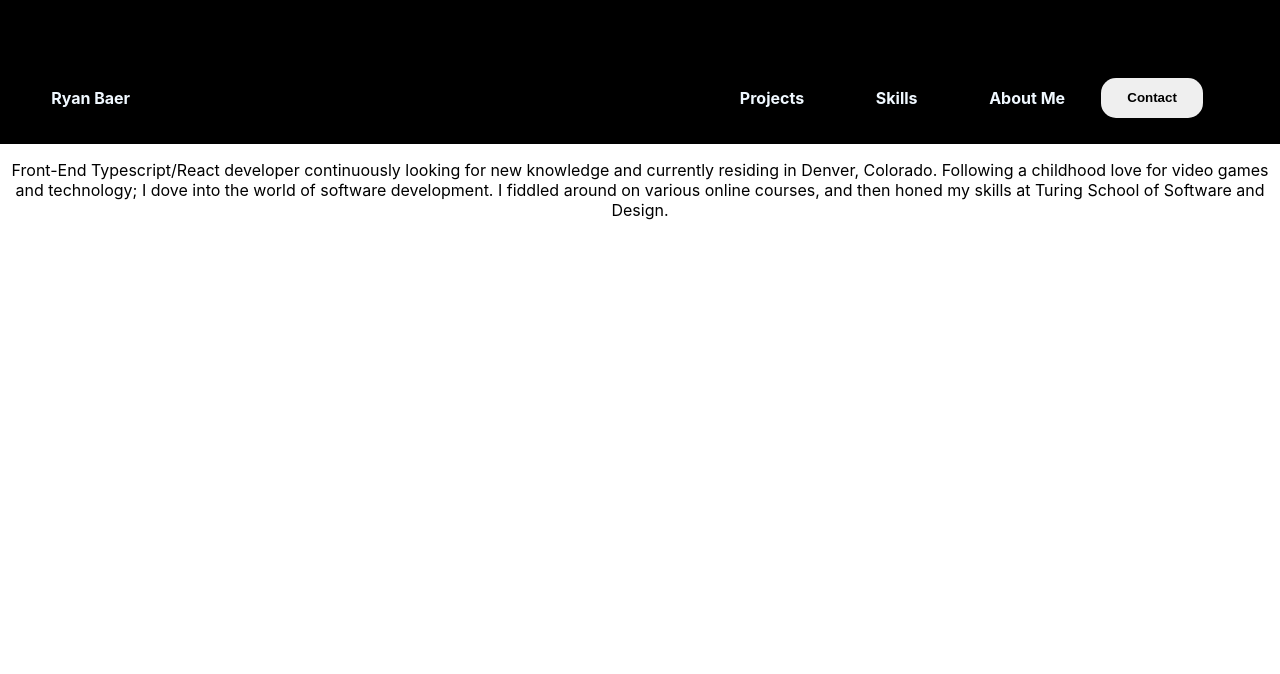
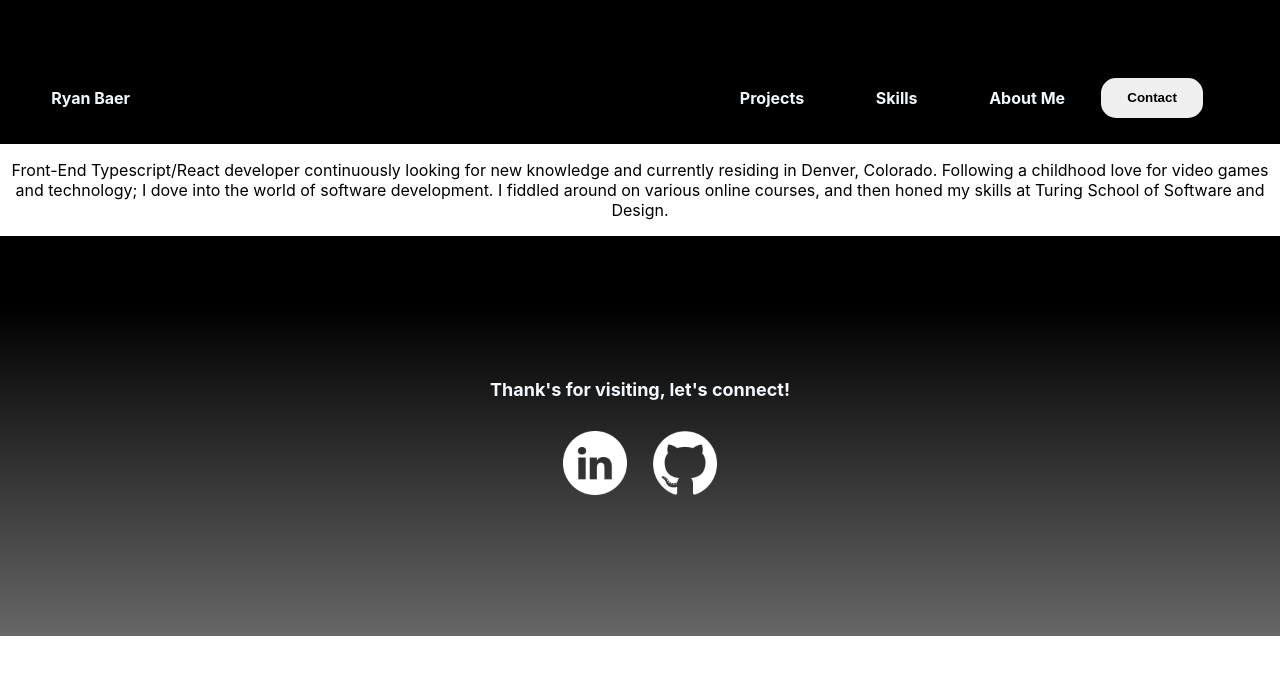
Before and after one commit to RyanBaer42/portfolio_page, a React (Create React App) app: page / in a window 1280 px wide. Shown: the top 674 px of the page. Built offline with nearby package versions, Linux system fonts and the light colour scheme.

Commit message:
add footer layout and styling

```diff
--- a/src/Components/App/App.tsx
+++ b/src/Components/App/App.tsx
@@ -1,8 +1,9 @@
-import React from 'react';
 import './App.scss';
 import { Routes, Route } from 'react-router';
+
 import Nav from '../Nav/Nav';
 import Dashboard from '../Dashboard/Dashboard';
+import Footer from '../Footer/Footer';
 
 function App() {
   return (
@@ -12,11 +13,11 @@ function App() {
       <Route
           path="/"
           element={
-            <Dashboard
-             />
+            <Dashboard/>
           }
         />
       </Routes>
+      <Footer />
     </div>
   );
 }
--- /dev/null
+++ b/src/Components/Footer/Footer.css
@@ -0,0 +1 @@
+/*# sourceMappingURL=Footer.css.map */
--- /dev/null
+++ b/src/Components/Footer/Footer.scss
@@ -0,0 +1,29 @@
+.Footer {
+    min-height: 50vh;
+    background: rgb(103,103,103);
+    background: linear-gradient(0deg, rgba(103,103,103,1) 0%, rgba(0,0,0,1) 82%);
+    display: flex;
+    flex-direction: column;
+    align-items: center;
+    justify-content: center;
+}
+
+.connect-message {
+    color: aliceblue;
+    font-size: large;
+    font-weight: bold;
+}
+
+.social-icon {
+    width: 5%;
+    margin: 1%;
+}
+
+.social-icon:hover {
+    transform: scale(1.2);
+    cursor: pointer;
+}
+
+.social-container {
+    width: 100%;
+}
--- /dev/null
+++ b/src/Components/Footer/Footer.tsx
@@ -0,0 +1,21 @@
+import './Footer.scss';
+import LinkedIn from '../../Media/LinkedIn_icon.png';
+import GitHub from '../../Media/Github_icon.png';
+
+const Footer = () => {
+    return (
+        <div className='Footer'>
+            <p className='connect-message'>Thank's for visiting, let's connect!</p>
+            <div className='social-container'>
+                <a href="https://www.linkedin.com/in/ryan-baer42/" target="_blank" rel="noopener noreferrer">
+                    <img src={LinkedIn} className='social-icon' alt='LinkedIn Icon' />
+                </a>
+                <a href='https://github.com/RyanBaer42' target="_blank" rel="noopener noreferrer">
+                    <img src={GitHub} className='social-icon' alt='GitHub Icon' />
+                </a>
+            </div>
+        </div>
+    );
+};
+
+export default Footer;
```
Also changed, not shown: 1 other file (tests, documents, lock files or other folders).
